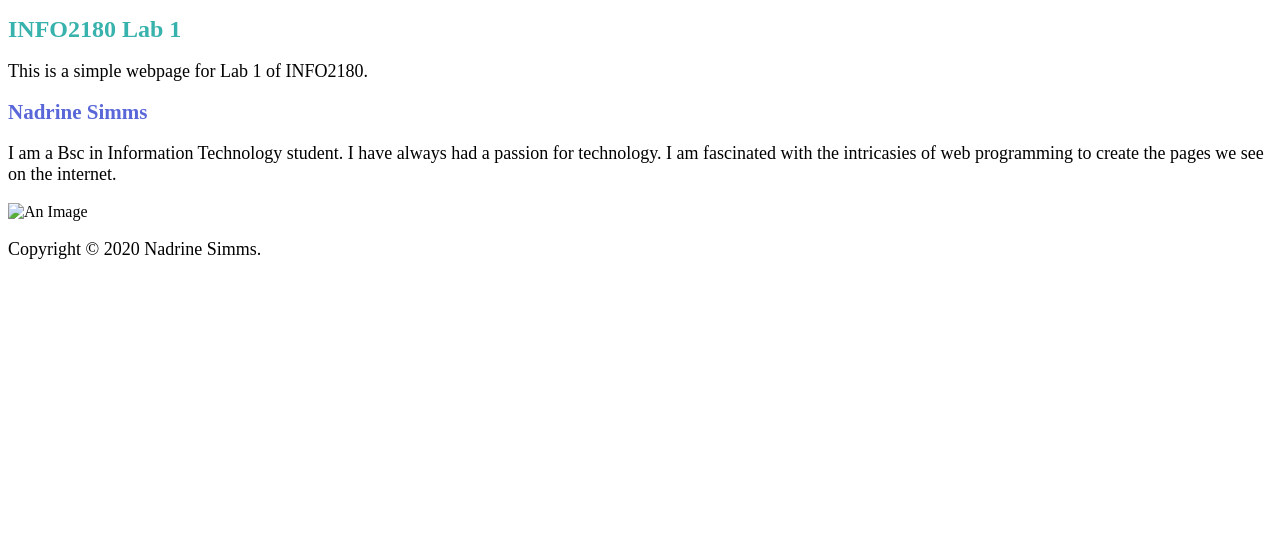
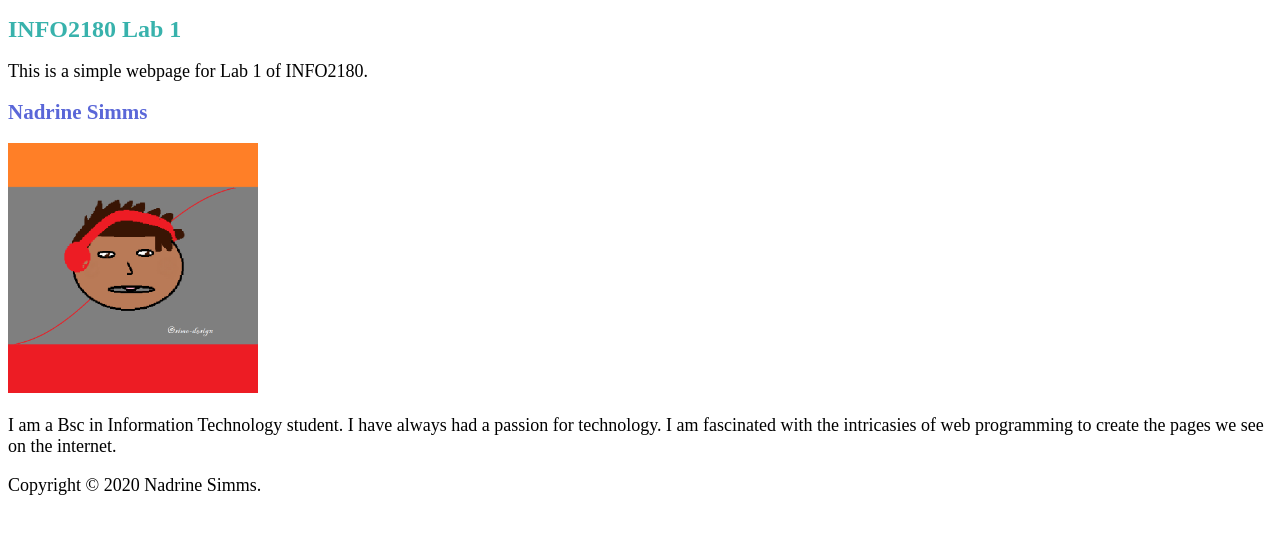
Before and after one commit to simo-design/info2180-lab1, a plain HTML site: page index.html in a window 1280 px wide. Drawn offline with Linux system fonts and the light colour scheme.

Commit message:
Edited index.html

```diff
--- a/index.html
+++ b/index.html
@@ -2,7 +2,8 @@
 <html lang="en">
 <head>
 	<link href= "styles.css"
-	rel= "stylesheet"type= "text/css">
+	rel= "stylesheet"
+	type= "text/css">
 	<meta charset= "UFT-8">
 	<meta name= "viewport" content= "width=device-width, initial-scale=1.0">
 	<meta http-equiv="X-UA-Compatible" content="ie=edge">
@@ -15,8 +16,9 @@
 	</header>
 	<main>
 		<h2> Nadrine Simms </h2>
+		<img src= "simo-design-logo.png" alt= "logo" width= "250" height= "250"/>
 		<p> I am a Bsc in Information Technology student. I have always had a passion for technology. I am fascinated with the intricasies of web programming to create the pages we see on the internet. </p>
-	<img src= "info2180-lab1/indeximg.jpeg" alt="An Image" width= "200" height= "200"/>
+
 	</main>
 	<footer>
 		<p> Copyright &copy; 2020 Nadrine Simms. </p>
```
